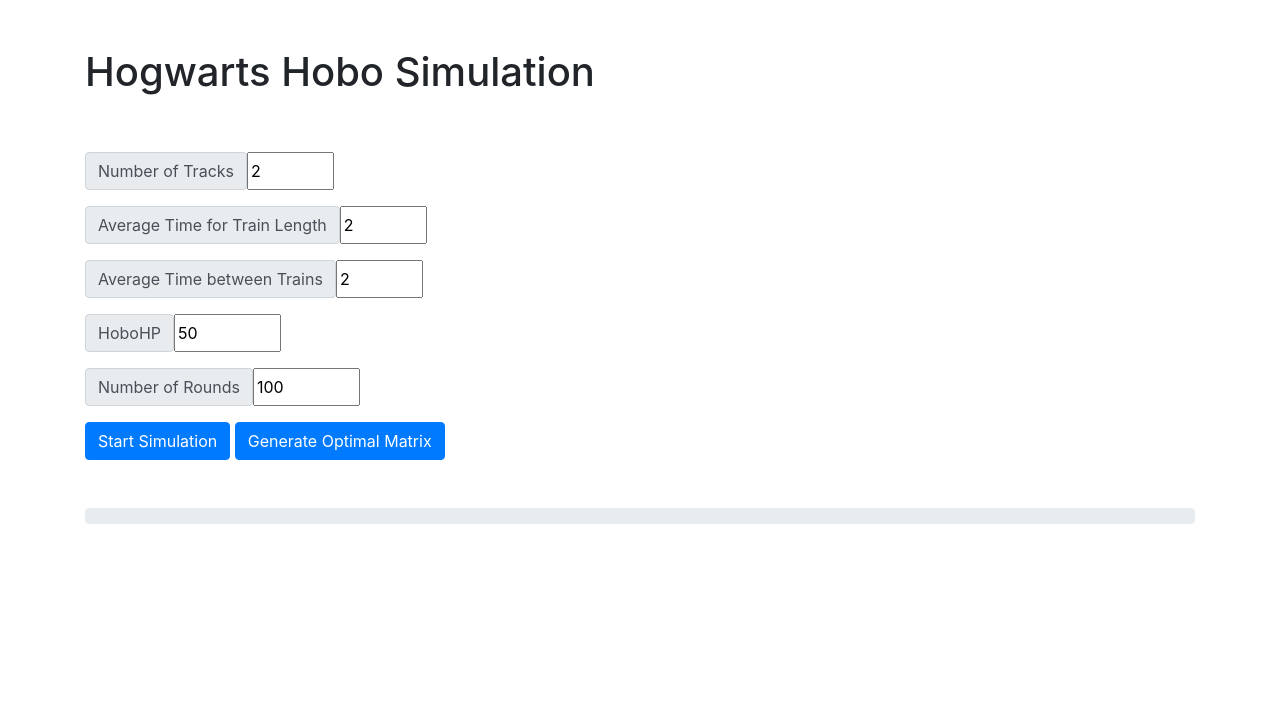
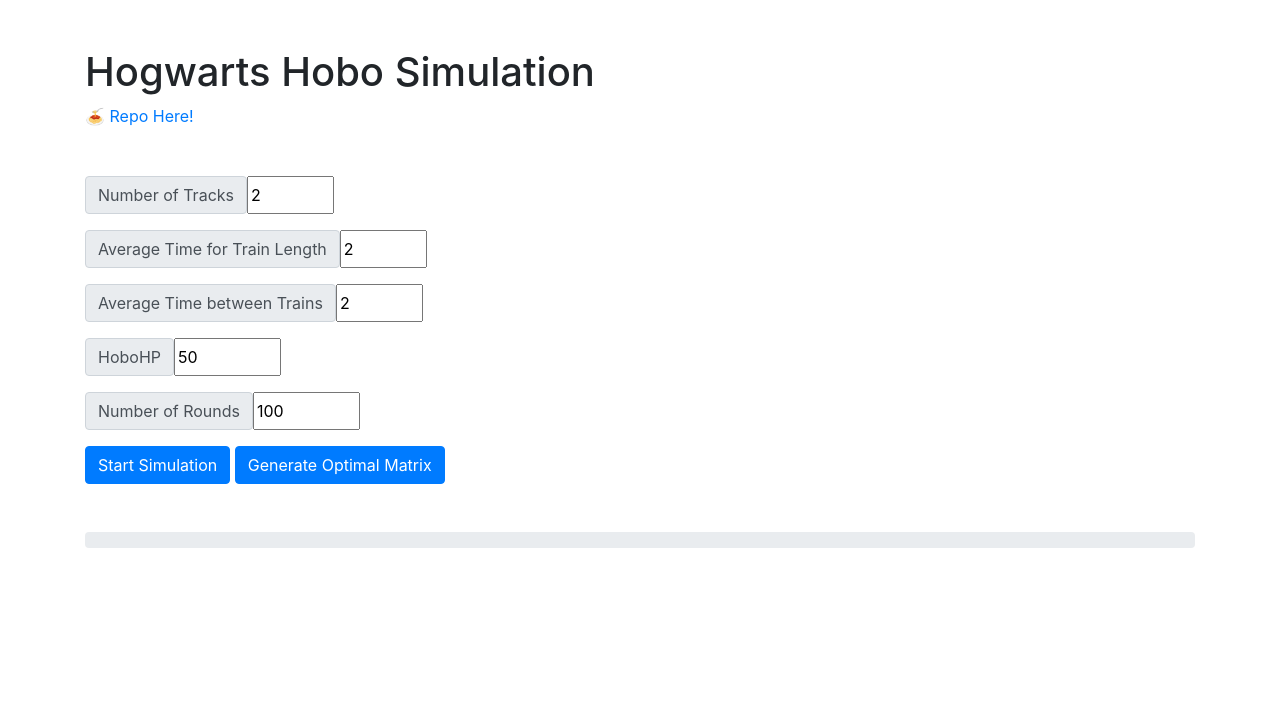
Before and after one commit to Squishy123/HogwartsHobo, a website built with webpack: page src/index.html in a window 1280 px wide. Shown: the top 701 px of the page. Built offline with nearby package versions, Linux system fonts and the light colour scheme.

Commit message:
Fixed link close

```diff
--- a/src/index.html
+++ b/src/index.html
@@ -24,7 +24,10 @@
 <body>
     <div class="container mt-5">
         <div class="row mb-5">
-            <h1 class="col">Hogwarts Hobo Simulation</h1>
+            <div class="col">
+                <h1>Hogwarts Hobo Simulation</h1>
+                <a href="https://github.com/Squishy123/HogwartsHobo">🍝 Repo Here!</a>
+            </div>
         </div>
         <div class="row">
             <div class="settings input-group mb-5 col">
```
